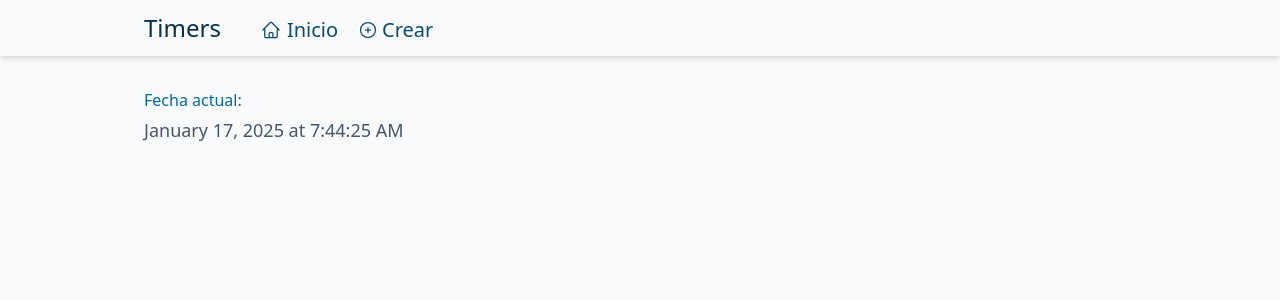
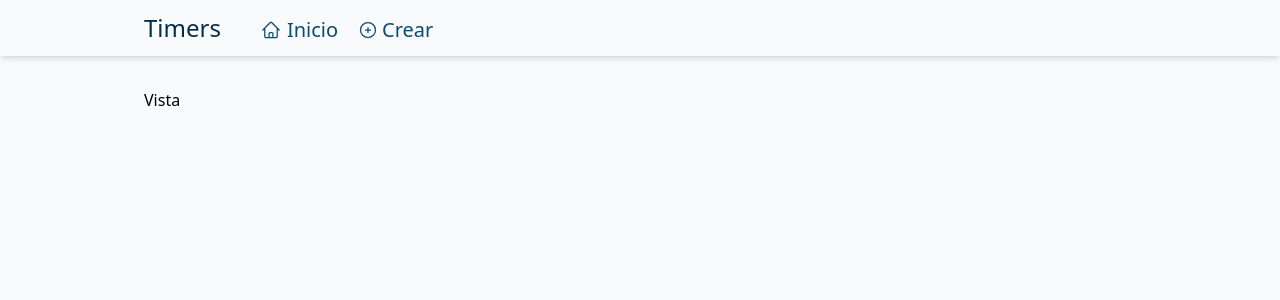
Before and after one commit to franlopezm/countdown, a React (Vite) app: page /view in a window 1280 px wide. Shown: the top 300 px of the page. Built offline with nearby package versions, Linux system fonts and the light colour scheme.

Commit message:
feat: Add RouteSwitch and routes in App

```diff
--- a/src/App.tsx
+++ b/src/App.tsx
@@ -1,3 +1,4 @@
+import { RouteSwitch, Route } from './Router/components'
 import DateContainer from './DateContainer'
 import Navbar from './Navbar'
 
@@ -7,7 +8,20 @@ function App() {
       <Navbar />
 
       <div className='px-10 md:px-32 xl:px-36 2xl:px-52 py-8'>
-        <DateContainer />
+        <RouteSwitch>
+          <Route
+            path='/'
+            component={<DateContainer />}
+          />
+          <Route
+            path='/new'
+            component={<div>Nuevo</div>}
+          />
+          <Route
+            path='/view'
+            component={<div>Vista</div>}
+          />
+        </RouteSwitch>
       </div>
     </div>
   )
--- a/src/Navbar/NavbarItem.tsx
+++ b/src/Navbar/NavbarItem.tsx
@@ -1,5 +1,5 @@
 import { ReactNode } from "react"
-import RouteLink from "../Router/components/RouteLink"
+import { RouteLink } from "../Router/components"
 
 interface NavbarItemProps {
   title: string
--- a/src/Router/components/Route.tsx
+++ b/src/Router/components/Route.tsx
@@ -1,19 +1,12 @@
-import { ReactNode } from "react"
-import useRouter from "../hooks/useRouter"
+import { ReactElement } from "react"
 
-interface RouteProps {
+export interface RouteProps {
   path: string
-  component: ReactNode
+  component: ReactElement
 }
 
-const Route = (props: RouteProps) => {
-  const { path, component } = props
-
-  const [currentPath] = useRouter()
-
-  if (path !== currentPath) return null
+export const Route = (props: RouteProps) => {
+  const { component } = props
 
   return component
 }
-
-export default Route
--- a/src/Router/components/RouteLink.tsx
+++ b/src/Router/components/RouteLink.tsx
@@ -6,7 +6,7 @@ interface RouteLinkProps {
   className?: string
 }
 
-const RouteLink = (props: RouteLinkProps) => {
+export const RouteLink = (props: RouteLinkProps) => {
   const { children, to, className = '' } = props
 
   const onClick = useCallback(
@@ -28,5 +28,3 @@ const RouteLink = (props: RouteLinkProps) => {
     </a>
   )
 }
-
-export default RouteLink
--- /dev/null
+++ b/src/Router/components/RouteSwitch.tsx
@@ -0,0 +1,28 @@
+import { ReactElement } from "react"
+
+import useRouter from "../hooks/useRouter"
+import { RouteProps } from './Route'
+
+interface RouteSwitchProps {
+  children: ReactElement<RouteProps>[]
+}
+
+export const RouteSwitch = (props: RouteSwitchProps) => {
+  const { children } = props
+  const [currentPath] = useRouter()
+
+  for (const elem of children) {
+    if (currentPath === elem.props.path) return elem
+  }
+
+  return (
+    <div className="mt-8 text-center">
+      <p className="text-7xl font-bold text-slate-700">
+        404
+      </p>
+      <p className="mt-5 text-2xl text-slate-700">
+        Lo sentimos, la página a la que desea acceder no existe.
+      </p>
+    </div>
+  )
+}
--- /dev/null
+++ b/src/Router/components/index.ts
@@ -0,0 +1,3 @@
+export { Route } from "./Route"
+export { RouteLink } from "./RouteLink"
+export { RouteSwitch } from "./RouteSwitch"
--- a/src/main.tsx
+++ b/src/main.tsx
@@ -2,9 +2,9 @@ import { StrictMode } from 'react'
 import { createRoot } from 'react-dom/client'
 import './index.css'
 
-import App from './App.tsx'
 import { RouterProvider } from './Router/context/RouterProvider.tsx'
 import { DateProvider } from './common/contexts/DateContext/DateProvider.tsx'
+import App from './App'
 
 createRoot(document.getElementById('root')!).render(
   <StrictMode>
```
